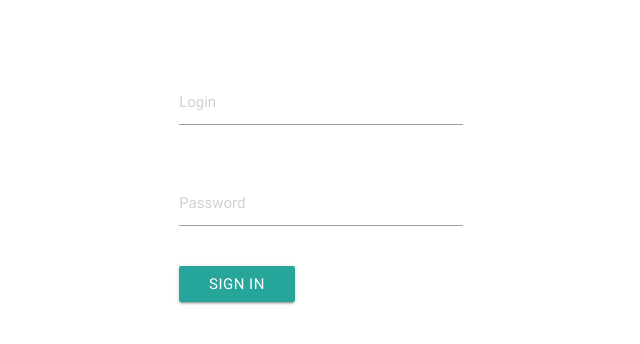
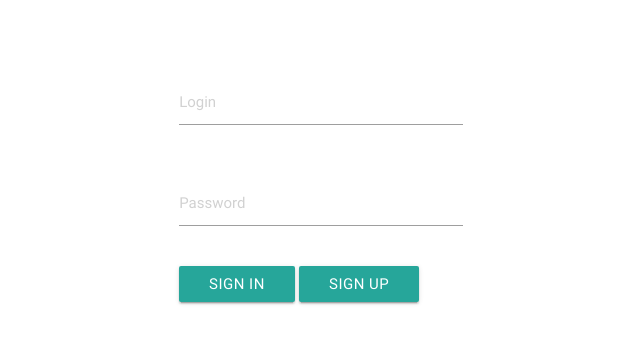
Before and after one commit to Regulknight/FFL, a Flask app: page /login in a window 1280 px wide; the page is wider, and only the part inside the window is pictured. Shown: the top 344 px of that part, without its empty margins (319-959 px from the left). Run offline with Flask 2, Linux system fonts and the light colour scheme; some libraries are stand-ins or nearby versions.

Commit message:
Sign Up button

```diff
--- a/templates/login.html
+++ b/templates/login.html
@@ -26,6 +26,7 @@
                 </div>
                 <input type="hidden" name="next" value="{{ next }}"/>
                  <button class="btn waves-effect waves-light" type="submit" >Sign in</button>
+                 <a href="/logup" class="btn waves-effect waves-light"  >Sign up</a>
               </form>
          </div>
     </div>
```
